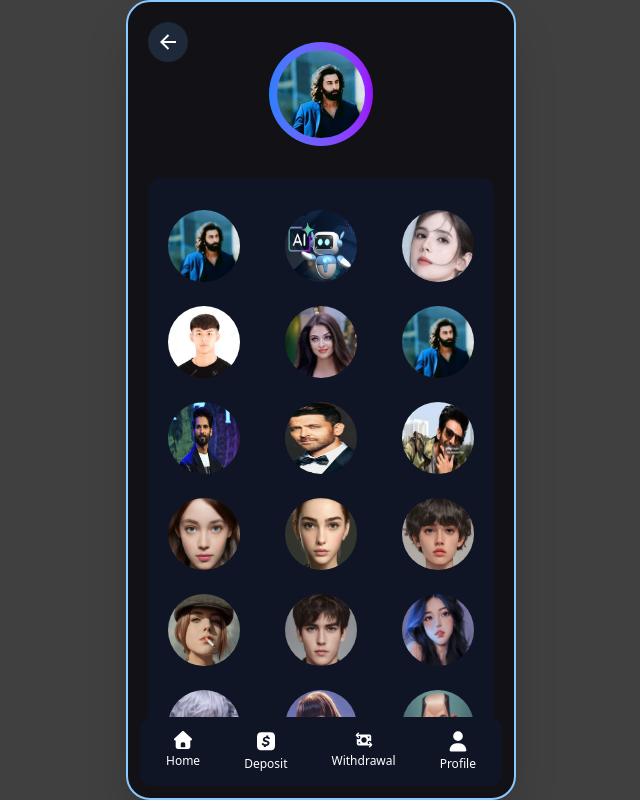
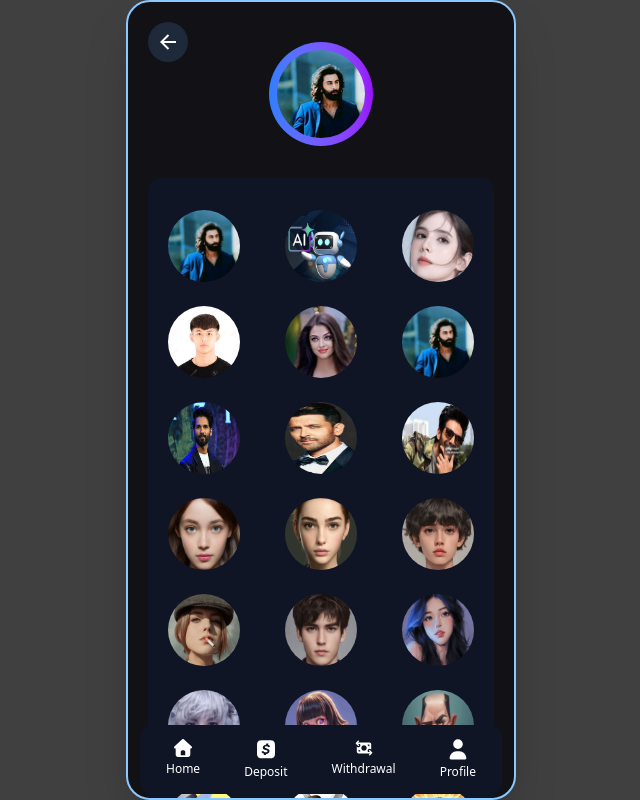
Before and after one commit to itsnajeeb/UI, a React (Vite) app in the folder Crypto-Wallet/: page /avatar in a window 1280 px wide. Shown: the whole page, without its empty margins (319-959 px from the left). Built offline with nearby package versions, Linux system fonts and the light colour scheme.

Commit message:
Fixing footer issue from avatar file

```diff
--- a/Crypto-Wallet/src/components/Avatar.jsx
+++ b/Crypto-Wallet/src/components/Avatar.jsx
@@ -34,7 +34,7 @@ const Avatar = () => {
         <div className="h-screen bg-[#0c0c0cc8] flex justify-center overflow-hidden">
 
             {/* APP SHELL */}
-            <div className="relative w-full max-w-97.5 h-full bg-[#111116] lg:rounded-3xl lg:border-2 lg:border-[#8ac9ff] shadow-2xl flex flex-col ">
+            <div className="relative w-full max-w-97.5 sm:h-screen h-[93vh] bg-[#111116] lg:rounded-3xl lg:border-2 lg:border-[#8ac9ff] shadow-2xl flex flex-col ">
 
                 {/*  Only this div will scroll*/}
                 <div className="flex-1 custom-scroll flex mx-auto gap-8 item-center mt-10 flex-col px-5">
@@ -57,7 +57,7 @@ const Avatar = () => {
 
                     </div>
                 </div>
-                <div className='w-full px-3 mb-3'>
+                <div className='w-full px-3 mb-1 absolute bottom-0 '>
                     <div className="bg-secondary  text-white py-2 rounded-xl px-4 ">
                         <Footer />
                     </div>
```
